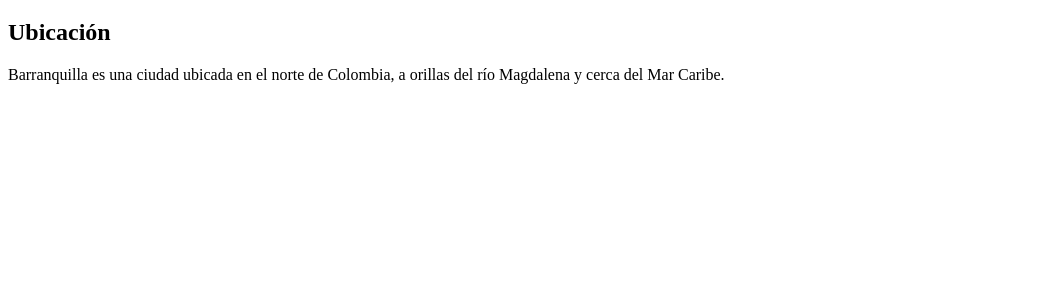
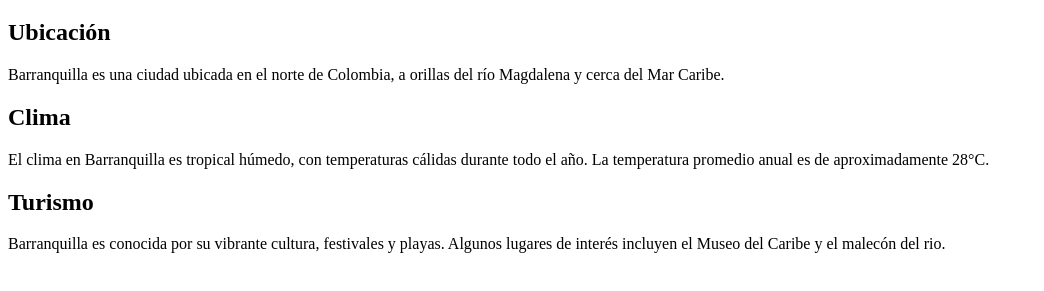
Before and after one commit to Takeshi-boop/Practica2_buenas_practicas, a plain HTML site: page index.html in a window 1280 px wide. Shown: the part 61-352 px from the top of the page, without its empty margins (0-1044 px from the left). Drawn offline with Linux system fonts and the light colour scheme.

Commit message:
Agregué 2 h2  sobre el clima y el turismo

```diff
--- a/index.html
+++ b/index.html
@@ -11,5 +11,11 @@
     <h2>Ubicación</h2>
     <p>Barranquilla es una ciudad ubicada en el norte de Colombia, a orillas del río Magdalena y cerca del Mar Caribe.</p>
 
+    <h2>Clima</h2>
+    <p>El clima en Barranquilla es tropical húmedo, con temperaturas cálidas durante todo el año. La temperatura promedio anual es de aproximadamente 28°C.</p>
+
+    <h2>Turismo</h2>
+    <p>Barranquilla es conocida por su vibrante cultura, festivales y playas. Algunos lugares de interés incluyen el Museo del Caribe y el malecón del rio.</p>
+
 </body>
 </html>
```
